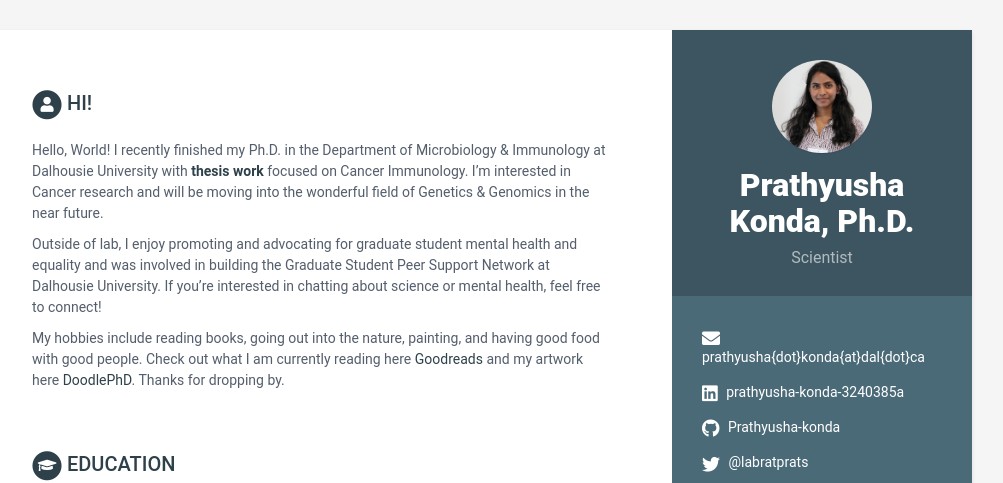
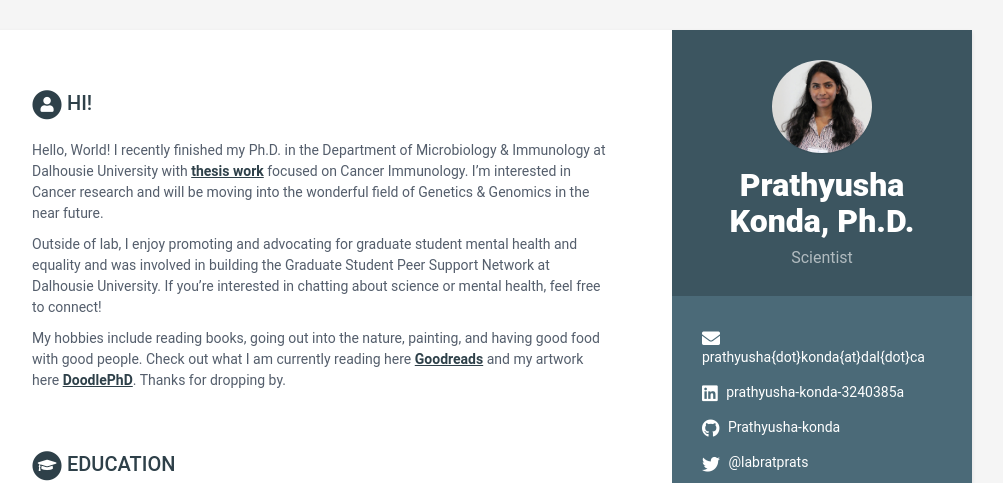
Before and after one commit to Prathyusha-konda/Website, a Jekyll site: the page built from index.html, in a window 1280 px wide. Shown: the top 483 px of the page, without its empty margins (168-1171 px from the left). Built offline with Jekyll 4.4.1, drawn with Linux system fonts in a browser that asks for light colours.

```diff
--- a/_data/data.yml
+++ b/_data/data.yml
@@ -22,11 +22,11 @@ sidebar:
 career-profile:
     title: Hi!
     summary: |
-      Hello, World! I recently finished my Ph.D. in the Department of Microbiology & Immunology at Dalhousie University with <a href="https://dalspace.library.dal.ca/handle/10222/81529"><b>thesis work</b></a> focused on Cancer Immunology. I'm interested in Cancer research and will be moving into the wonderful field of Genetics & Genomics in the near future.
+      Hello, World! I recently finished my Ph.D. in the Department of Microbiology & Immunology at Dalhousie University with <a href="https://dalspace.library.dal.ca/handle/10222/81529"><b><u>thesis work</u></b></a> focused on Cancer Immunology. I'm interested in Cancer research and will be moving into the wonderful field of Genetics & Genomics in the near future.
 
       Outside of lab, I enjoy promoting and advocating for graduate student mental health and equality and was involved in building the Graduate Student Peer Support Network at Dalhousie University. If you're interested in chatting about science or mental health, feel free to connect!
 
-      My hobbies include reading books, going out into the nature, painting, and having good food with good people. Check out what I am currently reading here <a href="www.goodreads.com/user/show/100071346-prathyusha">Goodreads</a> and my artwork here <a href="www.instagram.com/doodlephd/">DoodlePhD</a>. Thanks for dropping by.
+      My hobbies include reading books, going out into the nature, painting, and having good food with good people. Check out what I am currently reading here <a href="www.goodreads.com/user/show/100071346-prathyusha"><b><u>Goodreads</u></b></a> and my artwork here <a href="www.instagram.com/doodlephd/"><b><u>DoodlePhD</u></b></a>. Thanks for dropping by.
 education:
     - degree: Ph.D., Department of Microbiology & Immunology
       university: Dalhousie University, Canada
```
